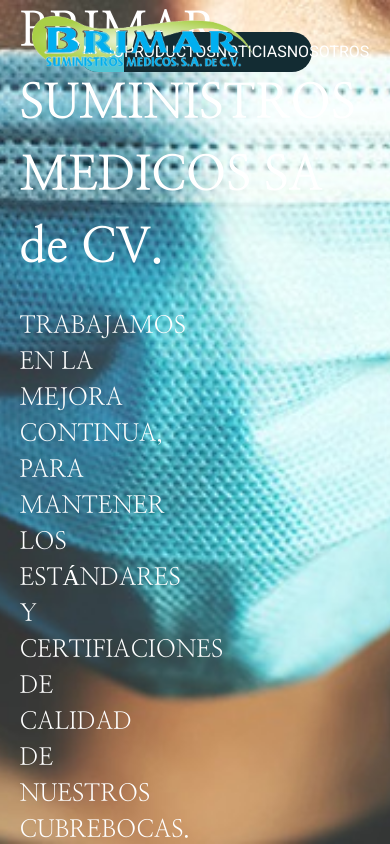
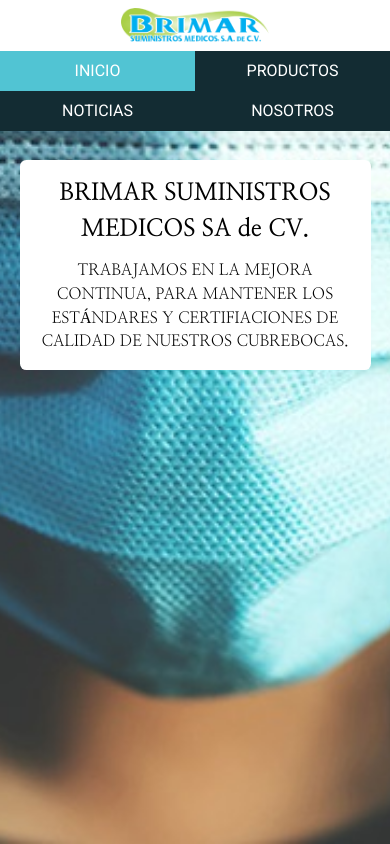
Before and after one commit to ASASCED/Brimar, a React (Create React App) app: page / in a window 390 px wide. Shown: the top 844 px of the page. Built offline with nearby package versions, Linux system fonts and the light colour scheme.

Commit message:
Add: Media query

```diff
--- /dev/null
+++ b/src/scss/config/_media-query.scss
@@ -0,0 +1,25 @@
+// Vars:
+$breakpoint-xs: 360px;
+$breakpoint-sm: 767px;
+$breakpoint-md: 1023px;
+$breakpoint-lg: 1360px;
+
+@mixin media($media) {
+  @if $media == xs {
+    @media (max-width: $breakpoint-sm) {
+      @content;
+    }
+  } @else if $media == sm {
+    @media (min-width: $breakpoint-sm) and (max-width: $breakpoint-md) {
+      @content;
+    }
+  } @else if $media == md {
+    @media (min-width: $breakpoint-md) and (max-width: $breakpoint-lg) {
+      @content;
+    }
+  } @else if $media == lg {
+    @media (min-width: $breakpoint-lg) {
+      @content;
+    }
+  }
+}
--- a/src/scss/index.scss
+++ b/src/scss/index.scss
@@ -2,6 +2,7 @@
 @import "config/colors";
 @import "config/reset";
 @import "config/scrollbar";
+@import "config/media-query";
 
 // Views
 @import "views/home/home";
--- a/src/scss/views/about-us/_aboutHeader.scss
+++ b/src/scss/views/about-us/_aboutHeader.scss
@@ -1,16 +1,29 @@
+$sm-m-top: 12em;
+$md-m-top: 6.5em;
+
 .about-header {
   display: flex;
 
   .carousel-root {
-    margin-top: 6.5em;
     width: calc(60vw - 2em);
+    display: none;
+
+    @include media(md) {
+      display: block;
+      margin-top: $md-m-top;
+    }
+
+    @include media(lg) {
+      display: block;
+      margin-top: $md-m-top;
+    }
 
     .carousel-slider {
       border-radius: 1em 0 1em 1em;
     }
 
     .slider-wrapper {
-      height: 50vh;
+      height: 40vh;
 
       ul {
         height: 100%;
@@ -28,13 +41,27 @@
   }
 
   &__info {
-    height: 40vh;
-    width: calc(40vw - 2em);
+    height: 35vh;
     background-color: $secondary-color;
-    margin-top: 6.5em;
-    border-radius: 0 1em 1em 0;
-    padding: 2em;
+    margin-top: $sm-m-top;
     color: $white;
+    width: 100%;
+    border-radius: 1em;
+    padding: 1em;
+
+    @include media(md) {
+      padding: 2em;
+      border-radius: 0 1em 1em 0;
+      width: calc(40vw - 2em);
+      margin-top: $md-m-top;
+    }
+
+    @include media(lg) {
+      padding: 2em;
+      border-radius: 0 1em 1em 0;
+      width: calc(40vw - 2em);
+      margin-top: $md-m-top;
+    }
 
     h4 {
       font-size: 1.8rem;
--- a/src/scss/views/about-us/_aboutUs.scss
+++ b/src/scss/views/about-us/_aboutUs.scss
@@ -1,9 +1,18 @@
 .about-us {
   display: grid;
-  grid-template-rows: 1fr 1fr;
-  grid-template-columns: 1fr 1fr;
   padding: 5em 1em 1em 1em !important;
   height: 100vh;
+  grid-template-rows: 1fr 1fr 1fr 1fr;
+
+  @include media(md) {
+    grid-template-rows: 1fr 1fr;
+    grid-template-columns: 1fr 1fr;
+  }
+
+  @include media(lg) {
+    grid-template-rows: 1fr 1fr;
+    grid-template-columns: 1fr 1fr;
+  }
 
   & > div:not(:last-child) {
     display: flex;
--- a/src/scss/views/home/_home.scss
+++ b/src/scss/views/home/_home.scss
@@ -1,21 +1,55 @@
 .home {
   &__info {
-    position: absolute;
-    width: 30vw;
-    top: 50%;
-    left: 20vw;
-    transform: translate(-50%, -50%);
-    color: white;
+    width: 90%;
+    margin: 0 auto;
+    margin-top: 10em;
+    border-radius: 0.4em;
+    background-color: white;
+    padding: 1em;
+    color: black;
+    text-align: center;
+
+    @include media(sm) {
+      background-color: transparent;
+      color: white;
+      text-align: start;
+      position: absolute;
+      top: 40%;
+      left: 50vw;
+      transform: translate(-50%, -50%);
+    }
+
+    @include media(md) {
+      background-color: transparent;
+      color: white;
+      text-align: start;
+      position: absolute;
+      top: 40%;
+      left: 30vw;
+      transform: translate(-50%, -50%);
+      width: 40%;
+    }
+
+    @include media(lg) {
+      background-color: transparent;
+      color: white;
+      text-align: start;
+      position: absolute;
+      top: 40%;
+      left: 20vw;
+      transform: translate(-50%, -50%);
+      width: 40%;
+    }
 
     h2 {
-      font-size: 3rem;
+      font-size: calc(1rem + 2vw);
       margin-bottom: 0.5em;
       font-family: "Nanum Myeongjo", serif;
       font-weight: bold;
     }
 
     p {
-      font-size: 1.5rem;
+      font-size: calc(0.5rem + 2vw);
       font-family: "Nanum Myeongjo", serif;
     }
   }
--- a/src/scss/views/news/_news.scss
+++ b/src/scss/views/news/_news.scss
@@ -6,9 +6,22 @@
 
   &__main {
     display: flex;
-    height: 100%;
-    width: 62%;
     position: relative;
+    width: 100%;
+    height: 90%;
+    margin-top: 10%;
+
+    @include media(md) {
+      margin-top: 0;
+      height: 100%;
+      width: 62%;
+    }
+
+    @include media(lg) {
+      margin-top: 0;
+      height: 100%;
+      width: 62%;
+    }
 
     img {
       width: 100%;
@@ -19,11 +32,10 @@
 
     .info {
       position: absolute;
-      width: 30vw;
-      bottom: 0vh;
-      left: 18vw;
-      transform: translate(-50%, -50%);
       color: white;
+      width: 80%;
+      bottom: 1em;
+      left: 8vw;
 
       h4 {
         font-size: 1.4rem;
@@ -55,6 +67,15 @@
     overflow-y: auto;
     overflow-x: hidden;
     height: calc(100vh - 8em);
+    display: none;
+
+    @include media(md) {
+      display: block;
+    }
+
+    @include media(lg) {
+      display: block;
+    }
 
     li {
       width: calc(100% - 1em);
--- a/src/scss/views/shared/_navbar.scss
+++ b/src/scss/views/shared/_navbar.scss
@@ -1,26 +1,96 @@
 nav {
   display: flex;
   justify-content: center;
+  align-items: center;
+  flex-direction: column;
 
   position: fixed;
-  width: 100vw;
+  width: 100%;
   z-index: 10;
+
+  @include media(sm) {
+    flex-wrap: wrap;
+    flex-direction: row;
+    width: 95%;
     margin-top: 2em;
+  }
+
+  @include media(md) {
+    flex-wrap: wrap;
+    flex-direction: row;
+    width: 95%;
+  }
+
+  @include media(lg) {
+    flex-wrap: wrap;
+    flex-direction: row;
+    width: 95%;
+  }
+
+  figure {
+    display: flex;
+    justify-content: center;
+    align-items: center;
+    background-color: $white;
+    width: 100%;
+    height: 6vh;
 
     img {
-    position: fixed;
-    height: 6vh;
+      height: 4vh;
+      left: 2em;
+    }
+
+    @include media(sm) {
+      background-color: transparent;
+      width: 30%;
+
+      img {
         top: 1em;
-    left: 2em;
+      }
+    }
+
+    @include media(md) {
+      background-color: transparent;
+      width: 30%;
+
+      img {
+        top: 1em;
+      }
+    }
+
+    @include media(lg) {
+      background-color: transparent;
+      width: 30%;
+
+      img {
+        top: 1em;
+      }
+    }
   }
 
   ul {
     display: flex;
-    justify-content: space-evenly;
-    width: 60vw;
+    flex-wrap: wrap;
+    align-items: center;
+    justify-content: center;
+    width: 100%;
     background-color: $primary-color;
     color: $white;
+
+    @include media(sm) {
+      width: 70%;
       border-radius: 5em;
+    }
+
+    @include media(md) {
+      width: 70%;
+      border-radius: 5em;
+    }
+
+    @include media(lg) {
+      width: 70%;
+      border-radius: 5em;
+    }
 
     li {
       display: flex;
@@ -28,9 +98,8 @@
       justify-content: center;
       cursor: pointer;
       height: 2.5em;
-      flex-grow: 1;
-      text-align: center;
       text-transform: uppercase;
+      width: 50%;
 
       a {
         display: flex;
@@ -41,6 +110,10 @@
         height: 100%;
         width: 100%;
       }
+
+      @include media(sm) {
+        width: 0;
+        flex-grow: 1;
 
         &:first-child {
           border-radius: 5em 0 0 5em;
@@ -63,6 +136,57 @@
         }
       }
 
+      @include media(md) {
+        width: 0;
+        flex-grow: 1;
+
+        &:first-child {
+          border-radius: 5em 0 0 5em;
+
+          a {
+            border-radius: 5em 0 0 5em;
+          }
+        }
+        &:last-child {
+          border-radius: 0 5em 5em 0;
+
+          a {
+            border-radius: 0 5em 5em 0;
+          }
+        }
+
+        &:hover {
+          background-color: $tertiary-color;
+          transition-duration: 0.3s;
+        }
+      }
+
+      @include media(lg) {
+        width: 0;
+        flex-grow: 1;
+
+        &:first-child {
+          border-radius: 5em 0 0 5em;
+
+          a {
+            border-radius: 5em 0 0 5em;
+          }
+        }
+        &:last-child {
+          border-radius: 0 5em 5em 0;
+
+          a {
+            border-radius: 0 5em 5em 0;
+          }
+        }
+
+        &:hover {
+          background-color: $tertiary-color;
+          transition-duration: 0.3s;
+        }
+      }
+    }
+
     .active {
       background-color: $tertiary-color;
       transition-duration: 0.3s;
--- a/src/views/about-us/AboutUs.jsx
+++ b/src/views/about-us/AboutUs.jsx
@@ -97,7 +97,7 @@
           </a>
         </div>
 
-	<img src={map} alt="map" />
+        <img src={map} alt="map" />
 
         <div className="social">
           <a
@@ -105,21 +105,21 @@
             target="_blank"
             rel="noreferrer"
           >
-            <i class="fab fa-instagram"></i>
+            <i className="fab fa-instagram"></i>
           </a>
           <a
             href="https://www.facebook.com/Brimar-Suministros-Medicos-SA-de-CV-107889634770488"
             target="_blank"
             rel="noreferrer"
           >
-            <i class="fab fa-facebook"></i>
+            <i className="fab fa-facebook"></i>
           </a>
           <a
             href="https://twitter.com/BrimarSuminist1"
             target="_blank"
             rel="noreferrer"
           >
-            <i class="fab fa-twitter-square"></i>
+            <i className="fab fa-twitter-square"></i>
           </a>
         </div>
       </div>
--- a/src/views/privacity/Privacity.jsx
+++ b/src/views/privacity/Privacity.jsx
@@ -8,8 +8,8 @@
   return (
     <div className="privacity animate__animated animate__fadeIn">
       <div className="privacity__top">
-        <i onClick={() => history.push("/")} class="fas fa-arrow-left"></i>Aviso
-        de Privacidad
+        <i onClick={() => history.push("/")} className="fas fa-arrow-left"></i>
+        Aviso de Privacidad
       </div>
       <div className="privacity__section">
         <h4>Aviso de privacidad integral</h4>
--- a/src/views/shared/Navbar.jsx
+++ b/src/views/shared/Navbar.jsx
@@ -5,8 +5,9 @@
 export const Navbar = () => {
   return (
     <nav>
-      <img src={logo} alt="" />
-
+      <figure>
+        <img src={logo} alt="brimar-img" />
+      </figure>
       <ul>
         <li>
           <Link
```
Also changed, not shown: src/views/news/News.jsx (+9 -17 lines), 1 other file (tests, documents, lock files or other folders). Lines whose indentation alone changed are shown as unchanged.
